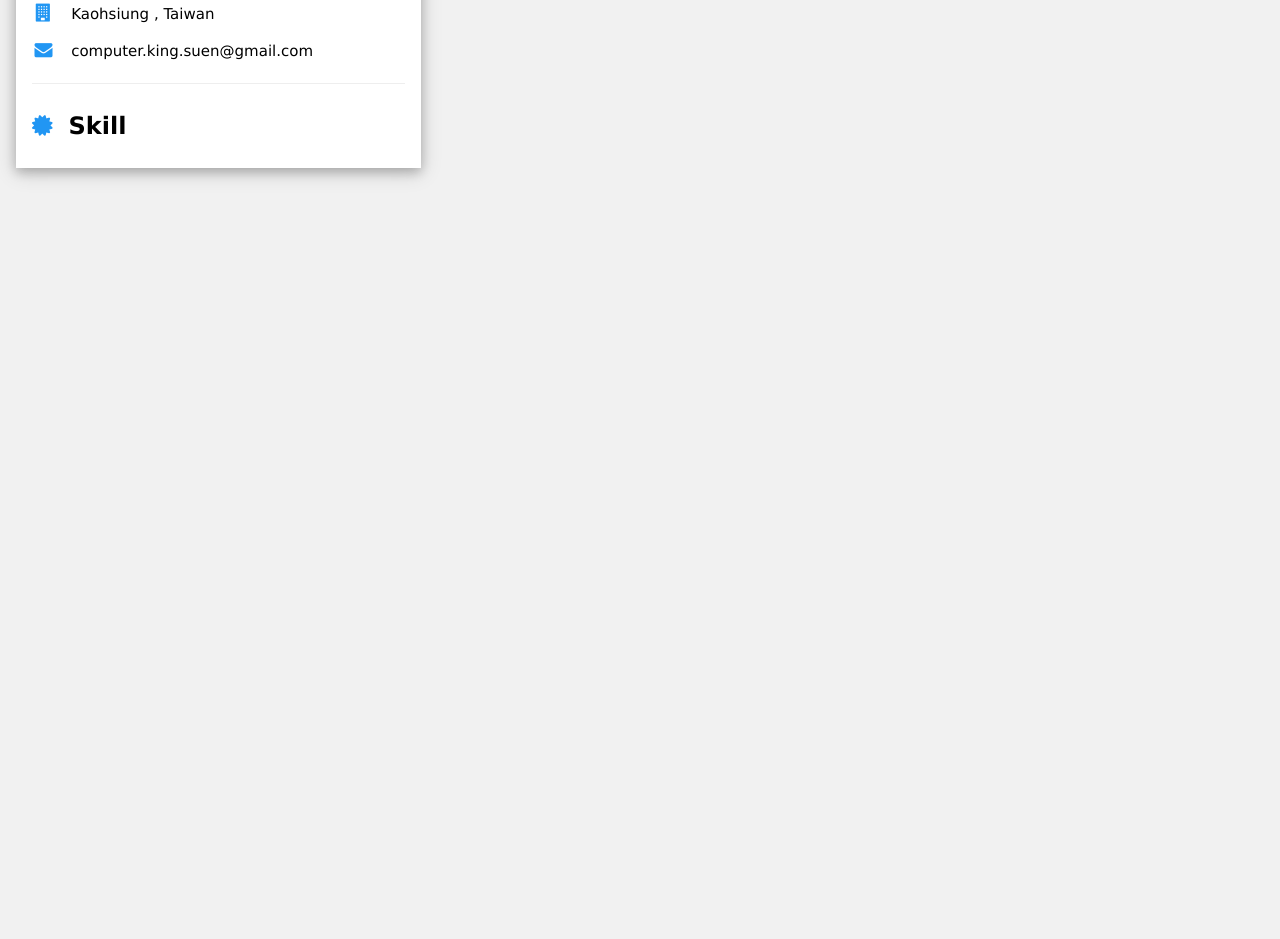
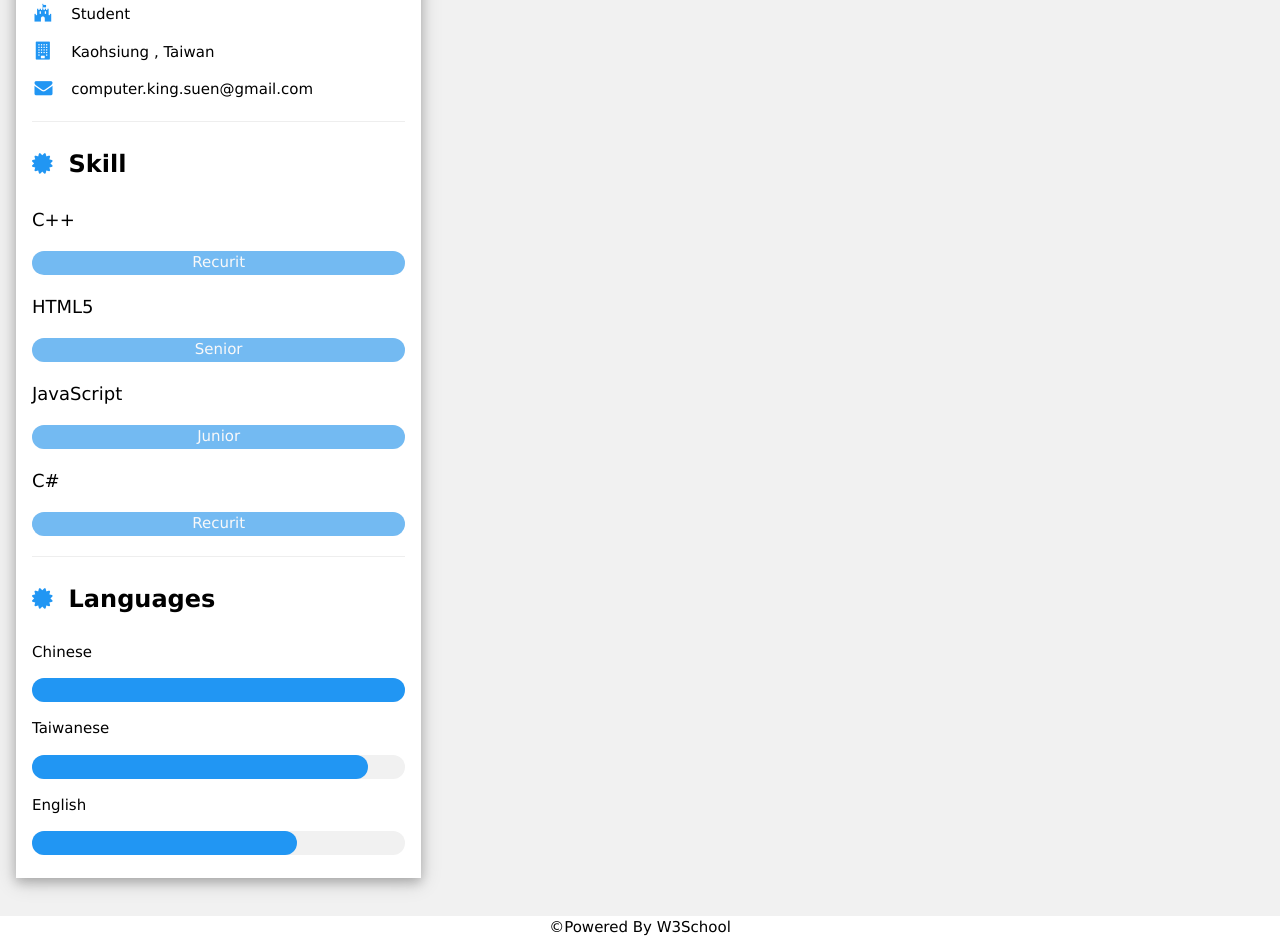
Before and after one commit to leosuen/leosuen-cv, a plain HTML site: page index.html in a window 1280 px wide. Shown: the part 490-1429 px from the top of the page. Before the commit the page ends 800 px from the top, so only its background shows below. Drawn offline with nearby package versions, Linux system fonts and the light colour scheme.

Commit message:
beta 0.10

```diff
--- a/index.html
+++ b/index.html
@@ -10,7 +10,7 @@
 	<script type="text/javascript" src="main.js"></script>
 </head>
 <body class="w3-light-grey">
-<div class="w3-margin-top" style="max-width: 720px">
+<div class="w3-margin-top w3-container">
 
 </div>
 	<!-- grid -->
@@ -25,13 +25,45 @@
 					</div>
 				</div>
 				<div class="w3-container">
-					<p></p>
+					<p><i class="fa fa-fort-awesome fa-fw w3-margin-right w3-text-blue w3-large"></i>Student</p>
 					<p><i class="fa fa-building fa-fw w3-margin-right w3-text-blue w3-large" aria-hidden="true"></i>Kaohsiung , Taiwan</p>
 					<p><i class="fa fa-envelope fa-fw w3-margin-right w3-text-blue w3-large" aria-hidden="true"></i>computer.king.suen@gmail.com</p>
 					<hr>
 					<p class="w3-xlarge"><i class="fa fa-certificate w3-margin-right w3-text-blue"></i><b>Skill</b></p>
+					<p class="w3-large">C++</p>
+					<div class="w3-light-grey w3-round-xlarge">
+						<div class="w3-container w3-round-xlarge w3-center w3-opacity w3-blue" style="height:24px">Recurit</div>
+					</div>
+					<p class="w3-large">HTML5</p>
+					<div class="w3-light-grey w3-round-xlarge">
+						<div class="w3-container w3-round-xlarge w3-center w3-opacity w3-blue" style="height:24px">Senior</div>
+					</div>
+					<p class="w3-large">JavaScript</p>
+					<div class="w3-light-grey w3-round-xlarge">
+						<div class="w3-container w3-round-xlarge w3-center w3-opacity w3-blue" style="height:24px">Junior</div>
+					</div>
+					<p class="w3-large">C#</p>
+					<div class="w3-light-grey w3-round-xlarge">
+						<div class="w3-container w3-round-xlarge w3-center w3-opacity w3-blue" style="height:24px">Recurit</div>
+					</div>
+					<hr>
+					<p class="w3-xlarge"><i class="fa fa-certificate w3-margin-right w3-text-blue"></i><b>Languages</b></p>
+					<p>Chinese</p>
+					<div class="w3-light-grey w3-round-xlarge">
+						<div class="w3-container w3-round-xlarge w3-blue" style="height:24px; width: 100%"></div>
+					</div>
+					<p>Taiwanese</p>
+					<div class="w3-light-grey w3-round-xlarge">
+						<div class="w3-container w3-round-xlarge w3-blue" style="height:24px; width: 90%"></div>
+					</div>
+					<p>English</p>
+					<div class="w3-light-grey w3-round-xlarge">
+						<div class="w3-container w3-round-xlarge w3-blue" style="height:24px; width: 71%"></div>
+					</div>
 				</div>
+				<br>
 			</div>
+			<br>
 		</div>
 		<!-- end left area -->
 
@@ -58,5 +90,10 @@
 		</div>
 		<!-- end right area -->
 	</div>
+	<footer>
+		<div class="w3-container w3-center w3-white w3-margin-top">
+			&copy;Powered By W3School
+		</div>
+	</footer>
 </body>
 </html>
```
